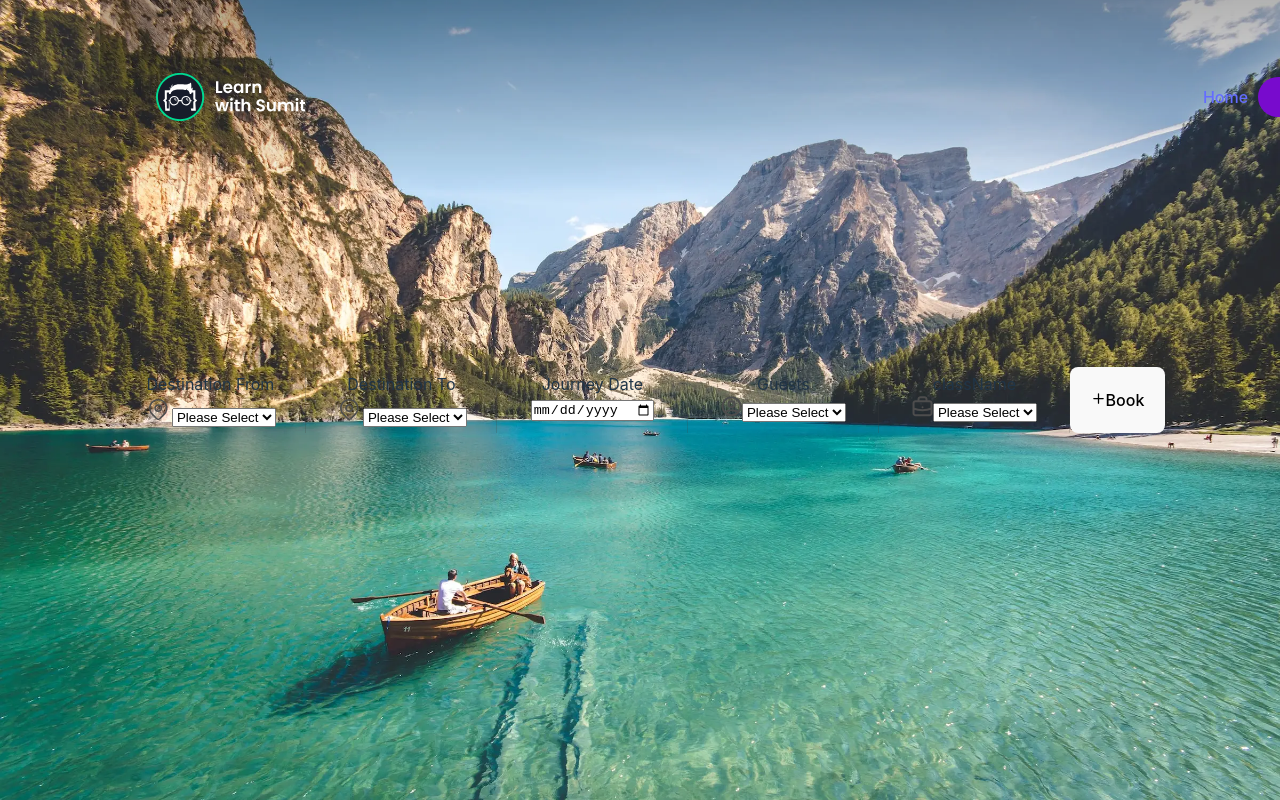
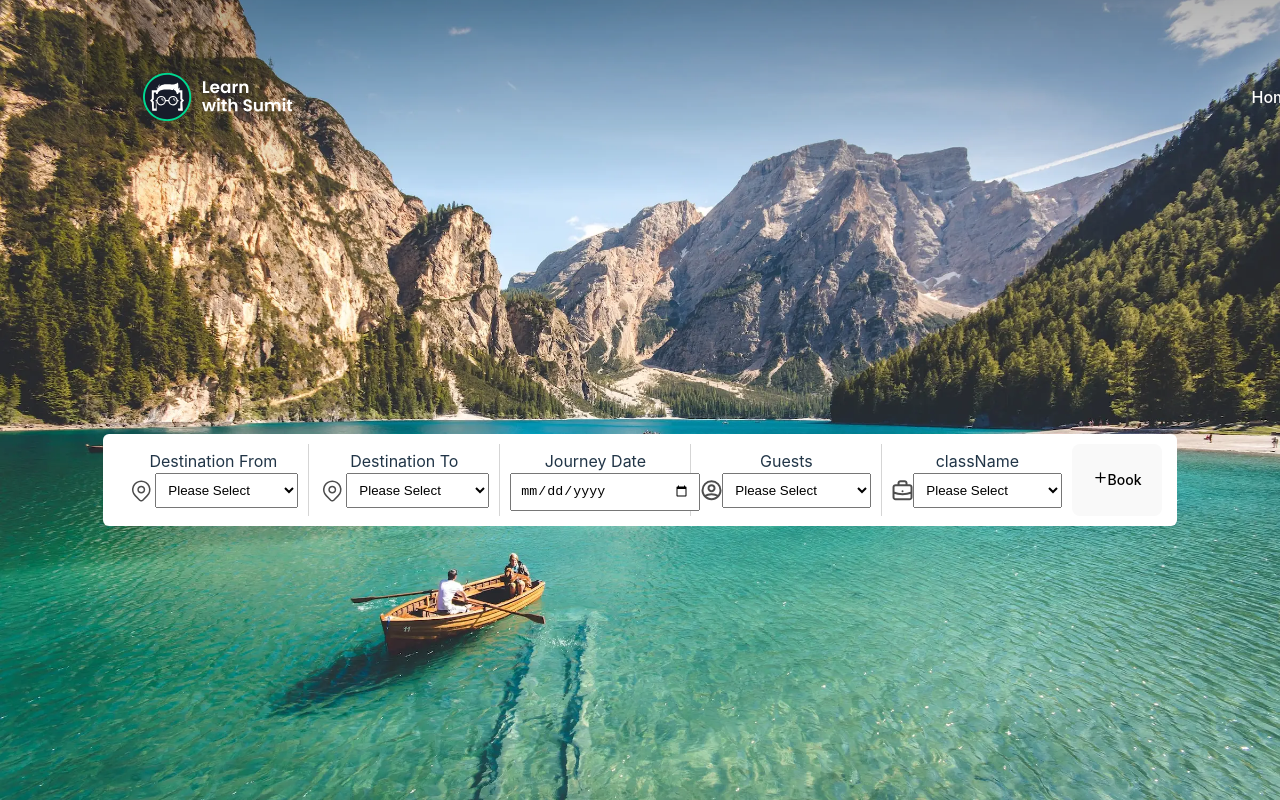
Before and after one commit to Hasib787/flight-booking-system, a React (Vite) app: page / in a window 1280 px wide. Built offline with nearby package versions, Linux system fonts and the light colour scheme.

Commit message:
added some style

```diff
--- a/src/components/Home/Home.css
+++ b/src/components/Home/Home.css
@@ -11,3 +11,232 @@
     width: 100%;
     min-width: 170px;
   }
+
+  summary {
+    display: list-item;
+  }
+
+  /*
+  Removes the default spacing and border for appropriate elements.
+  */
+
+  blockquote,
+  dl,
+  dd,
+  h1,
+  h2,
+  h3,
+  h4,
+  h5,
+  h6,
+  hr,
+  figure,
+  p,
+  pre {
+    margin: 0;
+  }
+
+  textarea {
+    resize: vertical;
+  }
+
+  /* Set the default cursor for buttons. */
+
+button,
+[role="button"] {
+  cursor: pointer;
+}
+
+/*
+Make sure disabled buttons don't get the pointer cursor.
+*/
+
+:disabled {
+  cursor: default;
+}
+
+
+.container {
+  width: 100%;
+}
+
+@media (min-width: 640px) {
+  .container {
+    max-width: 640px;
+  }
+}
+
+@media (min-width: 768px) {
+  .container {
+    max-width: 768px;
+  }
+}
+
+@media (min-width: 1024px) {
+  .container {
+    max-width: 1024px;
+  }
+}
+
+@media (min-width: 1280px) {
+  .container {
+    max-width: 1280px;
+  }
+}
+
+@media (min-width: 1536px) {
+  .container {
+    max-width: 1536px;
+  }
+}
+
+.relative {
+  position: relative;
+}
+
+.mx-4 {
+  margin-left: 1rem;
+  margin-right: 1rem;
+}
+
+.mx-auto {
+  margin-left: auto;
+  margin-right: auto;
+}
+
+.mt-\[160px\] {
+  margin-top: 160px;
+}
+
+.flex {
+  display: flex;
+}
+
+.table {
+  display: table;
+}
+
+.hidden {
+  display: none;
+}
+
+.h-6 {
+  height: 1.5rem;
+}
+
+.w-full {
+  width: 100%;
+}
+
+.w-6 {
+  width: 1.5rem;
+}
+
+.min-w-\[50px\] {
+  min-width: 50px;
+}
+
+.max-w-6xl {
+  max-width: 72rem;
+}
+
+.flex-row {
+  flex-direction: row;
+}
+
+.items-center {
+  align-items: center;
+}
+
+.justify-center {
+  justify-content: center;
+}
+
+.gap-4 {
+  gap: 1rem;
+}
+
+.space-x-3 > :not([hidden]) ~ :not([hidden]) {
+  --tw-space-x-reverse: 0;
+  margin-right: calc(0.75rem * var(--tw-space-x-reverse));
+  margin-left: calc(0.75rem * calc(1 - var(--tw-space-x-reverse)));
+}
+
+.divide-y > :not([hidden]) ~ :not([hidden]) {
+  --tw-divide-y-reverse: 0;
+  border-top-width: calc(1px * calc(1 - var(--tw-divide-y-reverse)));
+  border-bottom-width: calc(1px * var(--tw-divide-y-reverse));
+}
+
+.divide-gray-300\/20 > :not([hidden]) ~ :not([hidden]) {
+  border-color: rgb(209 213 219 / 0.2);
+}
+
+.rounded-md {
+  border-radius: 0.375rem;
+}
+
+.\!border-r-0 {
+  border-right-width: 0px !important;
+}
+
+.bg-white {
+  --tw-bg-opacity: 1;
+  background-color: rgb(255 255 255 / var(--tw-bg-opacity));
+}
+
+.bg-gray-100\/50 {
+  background-color: rgb(243 244 246 / 0.5);
+}
+
+.px-2 {
+  padding-left: 0.5rem;
+  padding-right: 0.5rem;
+}
+
+.py-2 {
+  padding-top: 0.5rem;
+  padding-bottom: 0.5rem;
+}
+
+.px-6 {
+  padding-left: 1.5rem;
+  padding-right: 1.5rem;
+}
+
+.py-4 {
+  padding-top: 1rem;
+  padding-bottom: 1rem;
+}
+
+.text-left {
+  text-align: left;
+}
+
+.text-center {
+  text-align: center;
+}
+
+.text-sm {
+  font-size: 0.875rem;
+  line-height: 1.25rem;
+}
+
+.font-medium {
+  font-weight: 500;
+}
+
+.text-white {
+  --tw-text-opacity: 1;
+  color: rgb(255 255 255 / var(--tw-text-opacity));
+}
+
+.text-black {
+  --tw-text-opacity: 1;
+  color: rgb(0 0 0 / var(--tw-text-opacity));
+}
+
+.outline-none {
+  outline: 2px solid transparent;
+  outline-offset: 2px;
+}
```
